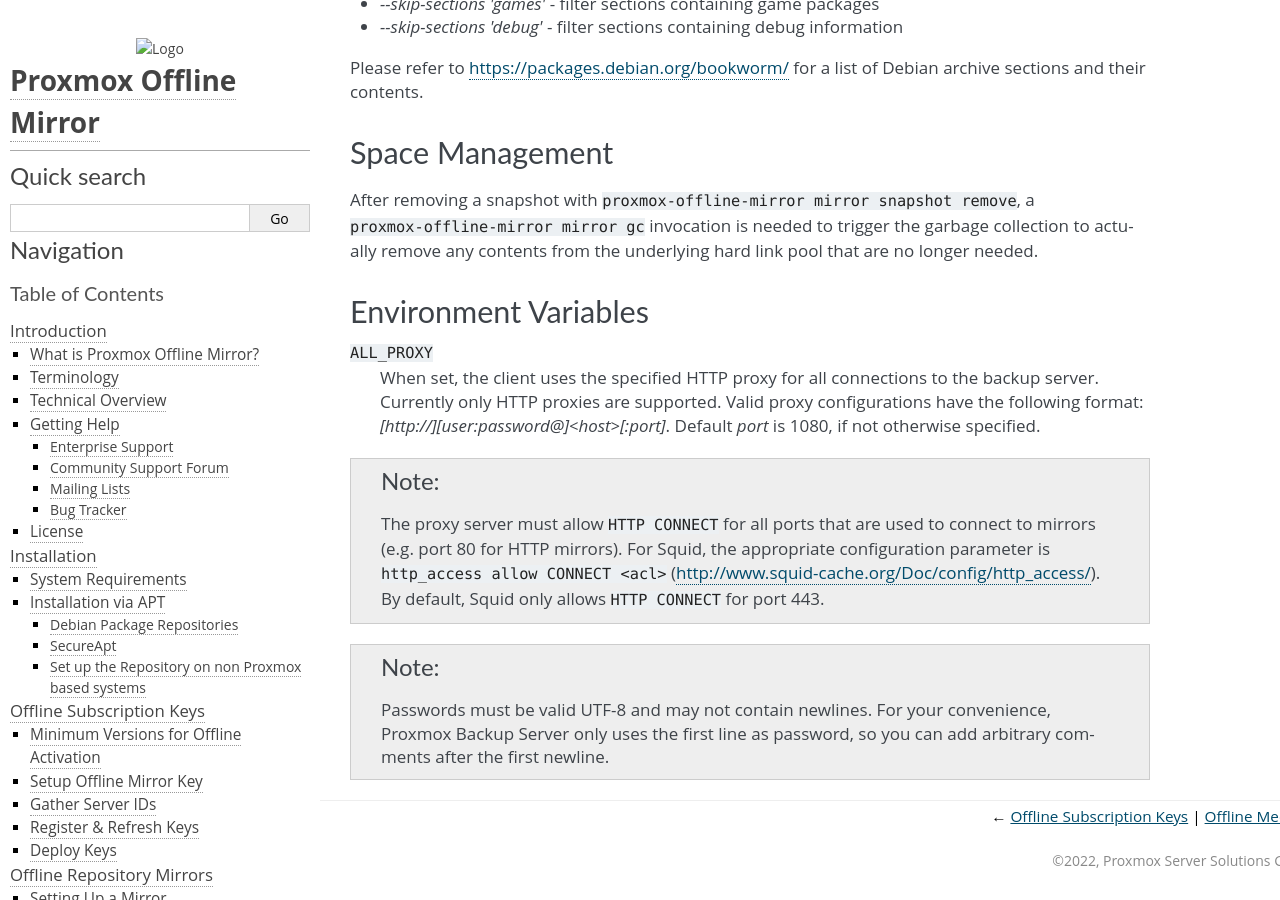
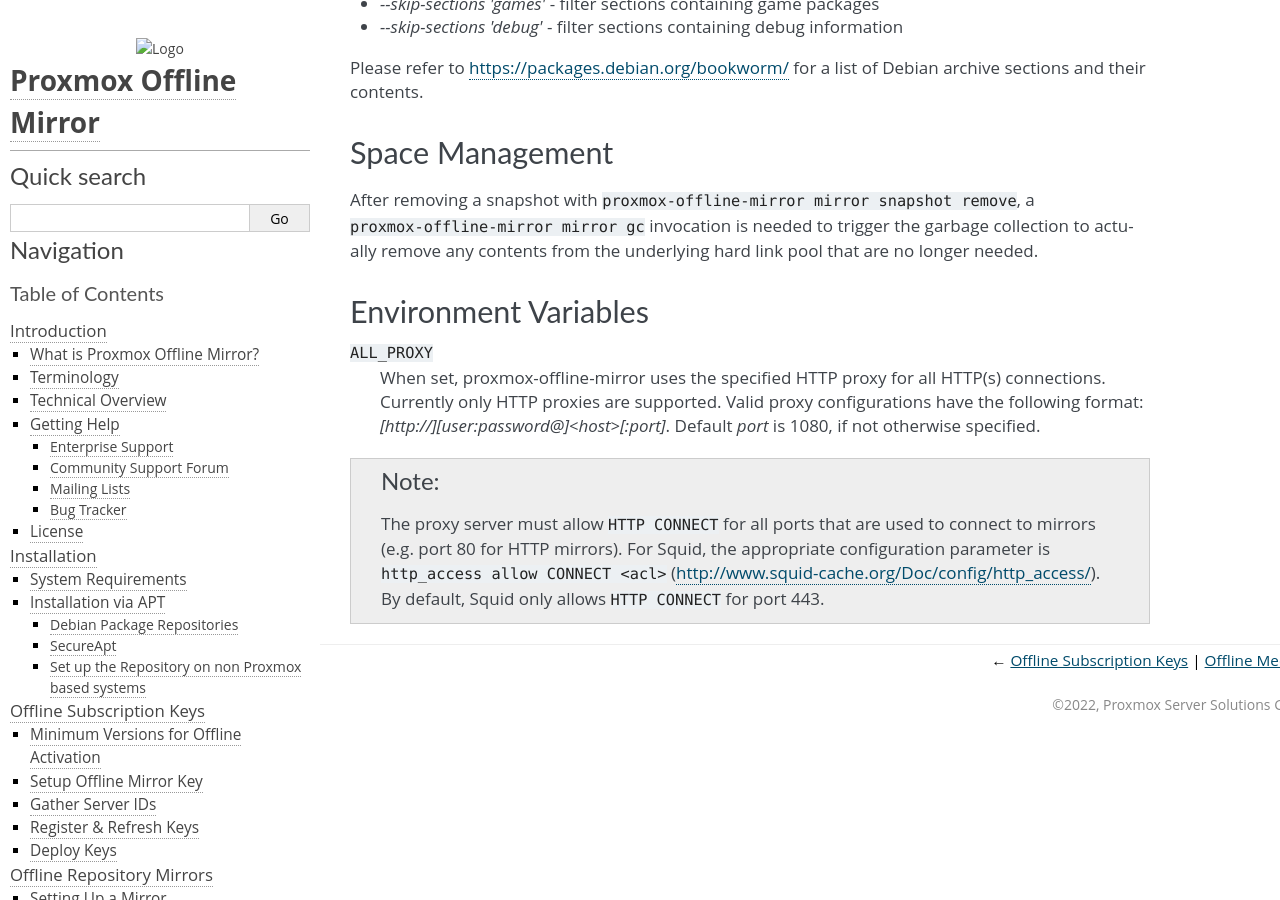
Before and after one commit to proxmox/proxmox-offline-mirror, a Sphinx documentation site: the page built from docs/offline-mirror.rst, in a window 1280 px wide and 900 px high, scrolled down 2010 px. Built offline with Sphinx 7.4.7, drawn with Linux system fonts in a browser that asks for light colours.

Commit message:
docs: fix copied env variable documentation
Signed-off-by: Fabian Grünbichler <f.gruenbichler@proxmox.com>

```diff
--- a/docs/offline-mirror.rst
+++ b/docs/offline-mirror.rst
@@ -99,8 +99,8 @@
 
 
 ``ALL_PROXY``
-  When set, the client uses the specified HTTP proxy for all connections to the
-  backup server. Currently only HTTP proxies are supported. Valid proxy
+  When set, proxmox-offline-mirror uses the specified HTTP proxy for all
+  HTTP(s) connections. Currently only HTTP proxies are supported. Valid proxy
   configurations have the following format:
   `[http://][user:password@]<host>[:port]`. Default `port` is 1080, if not
   otherwise specified.
@@ -110,8 +110,3 @@
    the appropriate configuration parameter is ``http_access allow CONNECT <acl>``
    (http://www.squid-cache.org/Doc/config/http_access/). By default, Squid only
    allows ``HTTP CONNECT`` for port 443.
-
-
-.. Note:: Passwords must be valid UTF-8 and may not contain newlines. For your
-   convenience, Proxmox Backup Server only uses the first line as password, so
-   you can add arbitrary comments after the first newline.
```
